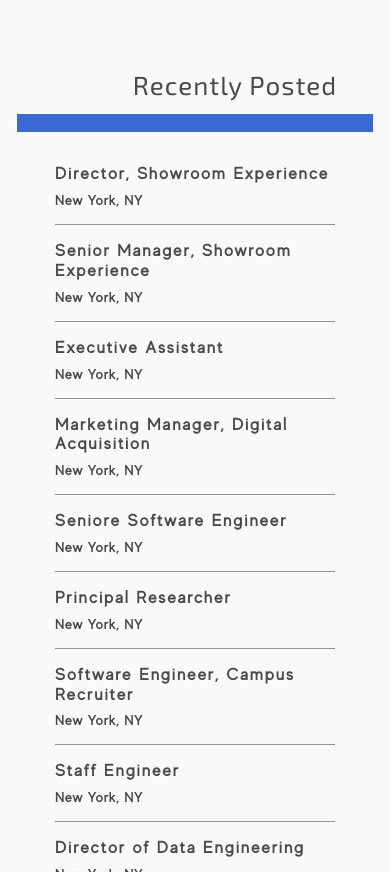
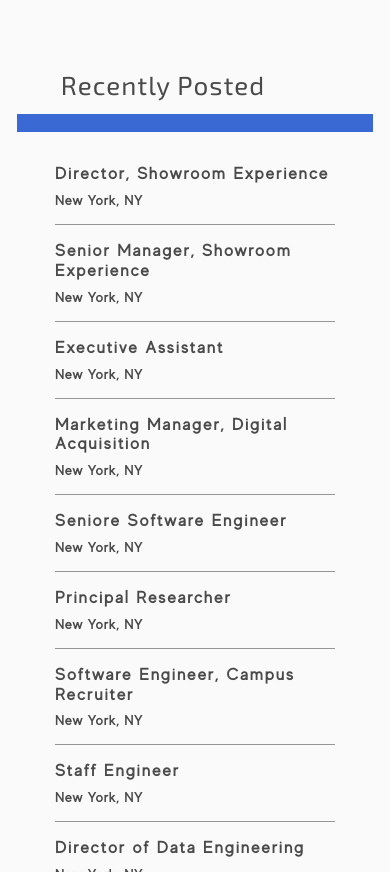
Before and after one commit to ScottyyyB/capstone_project, a plain HTML site: page jobs.html in a window 390 px wide. Shown: the part 865-1737 px from the top of the page. Drawn offline with Linux system fonts and the light colour scheme.

Commit message:
Align jobs h3 text to center and changed padding left to right

```diff
--- a/resources/css/jobs.css
+++ b/resources/css/jobs.css
@@ -135,7 +135,8 @@ form {
   }
 
   .jobs h3 {
-    padding-left: 5rem;
+    text-align: center;
+    padding-right: 5rem;
   }
 
   form {
```
